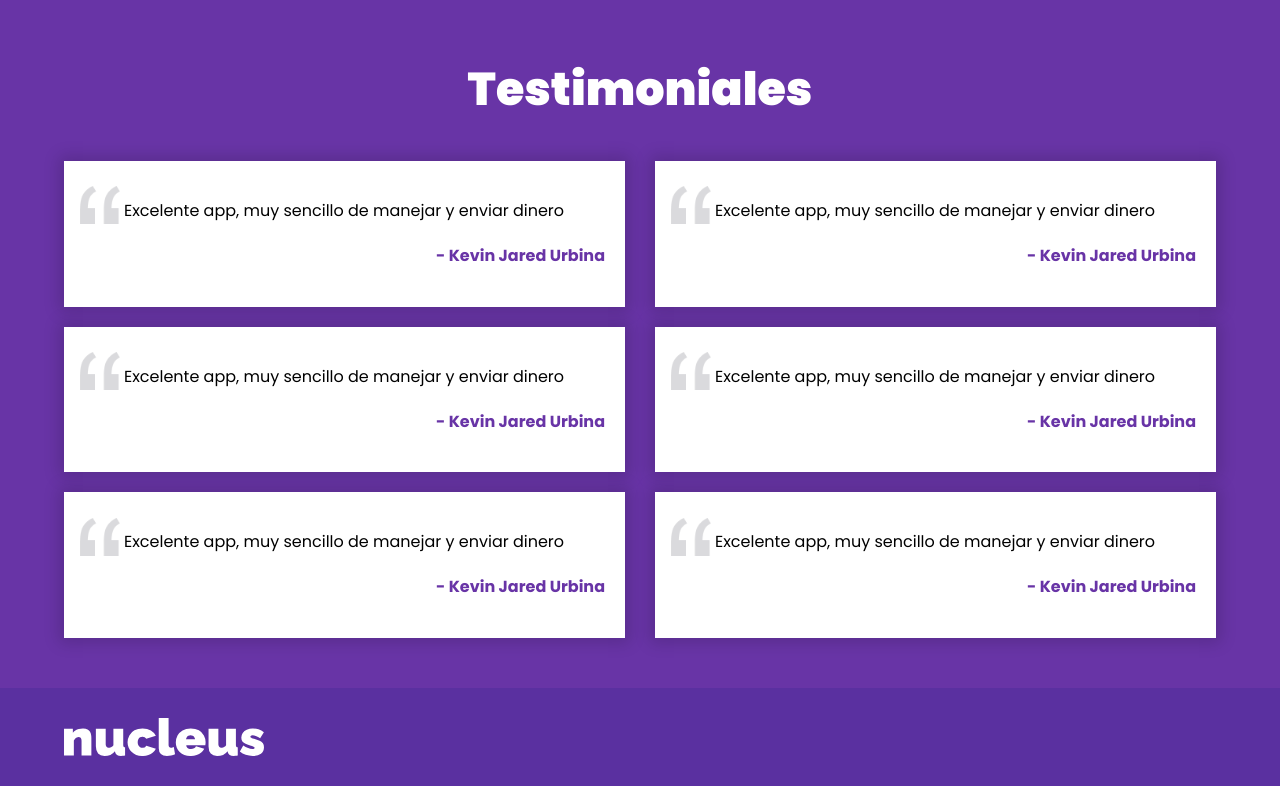
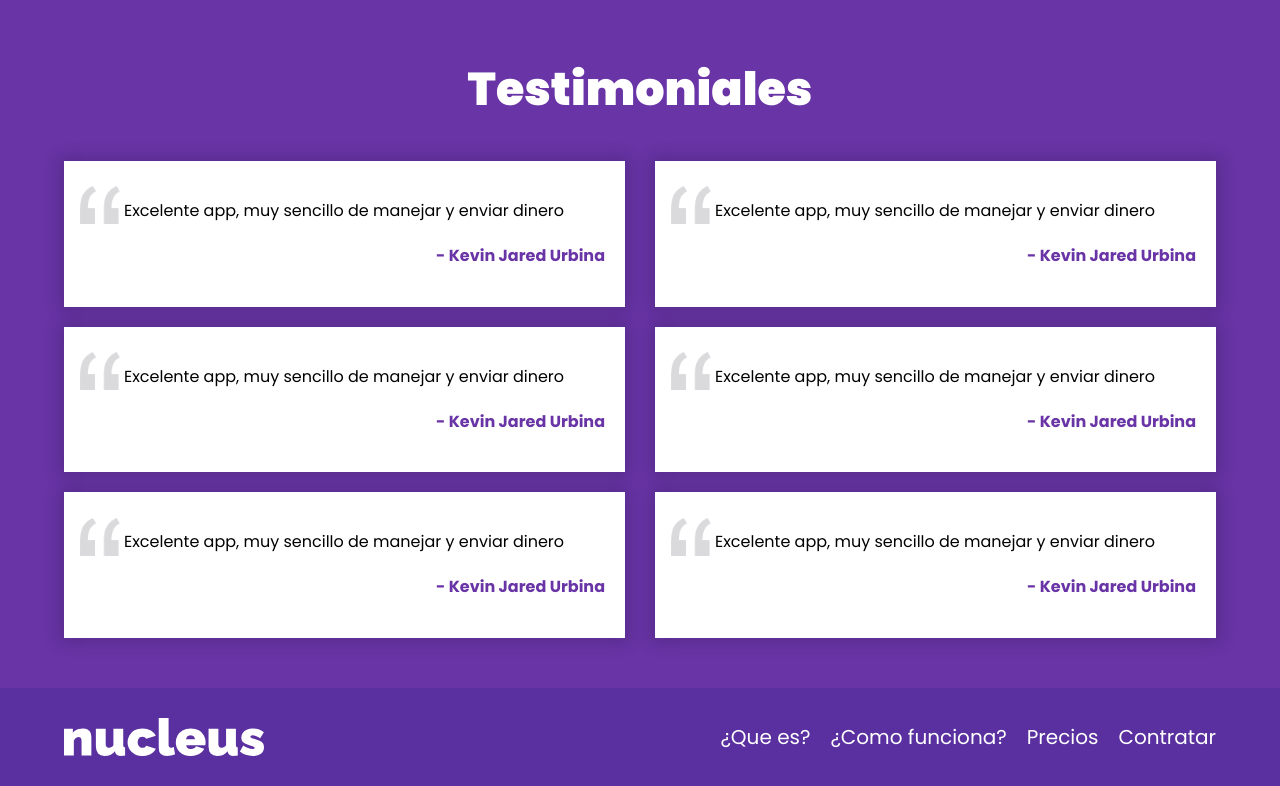
Before and after one commit to kjum97/Nucleus_Ewallet, a plain HTML site: page index.html in a window 1280 px wide. Shown: the part 3873-4659 px from the top of the page. Drawn offline with Linux system fonts and the light colour scheme.

Commit message:
Update index.html

```diff
--- a/index.html
+++ b/index.html
@@ -167,10 +167,10 @@
                 </div>
 
                 <nav class="navegacion">
-                    <a href="#" class="navegacion__link"¿Que es?</a>
-                    <a href="#" class="navegacion__link"¿Como funciona?</a>
-                    <a href="#" class="navegacion__link"Precios</a>
-                    <a href="#" class="navegacion__link"Contratar</a>
+                    <a href="#" class="navegacion__link navegacion__link--blanco">¿Que es?</a>
+                    <a href="#" class="navegacion__link navegacion__link--blanco">¿Como funciona?</a>
+                    <a href="#" class="navegacion__link navegacion__link--blanco">Precios</a>
+                    <a href="#" class="navegacion__link navegacion__link--blanco">Contratar</a>
                 </nav>
             </div>
         </div>
```
